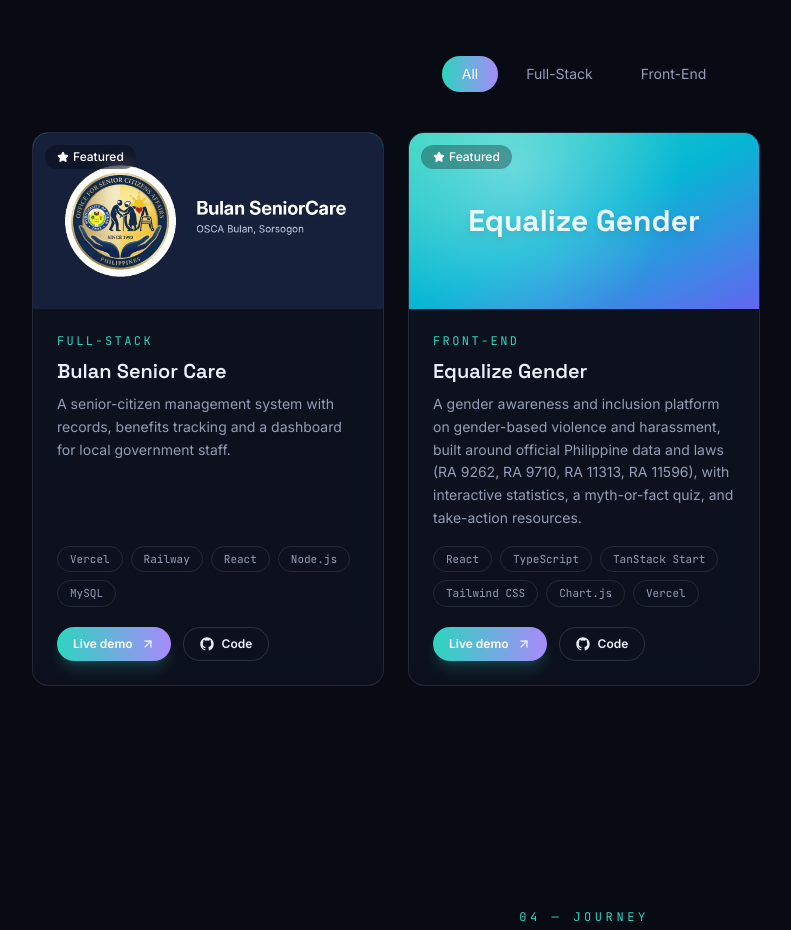
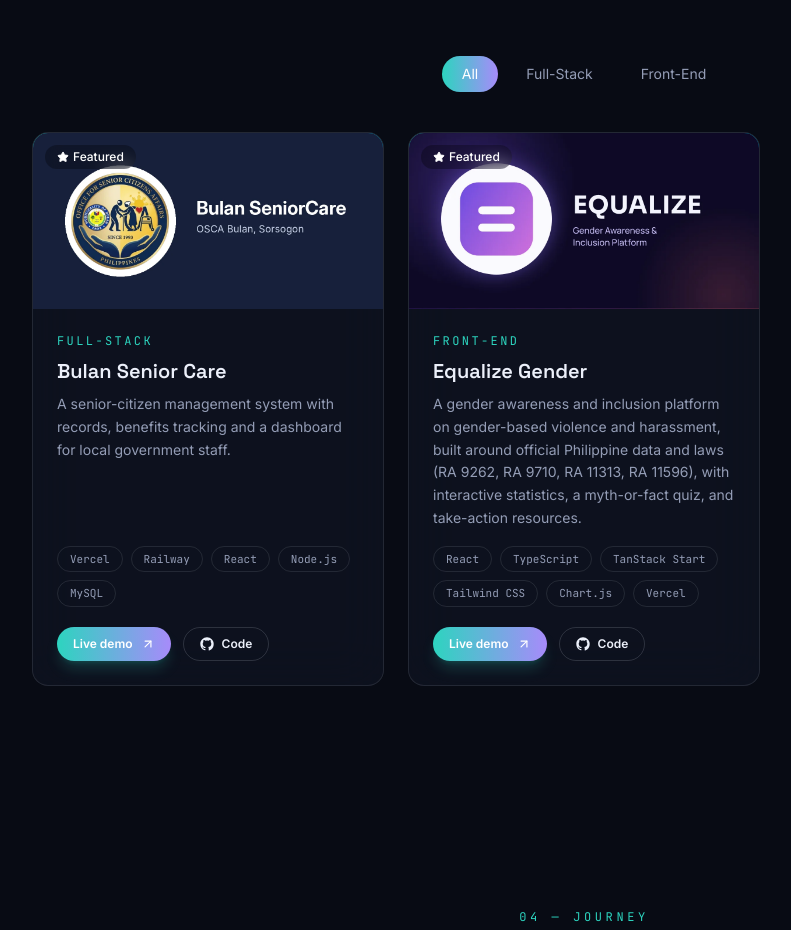
Before and after one commit to JustinGojar/My-Portfolio, a React (Vite) app: page / in a window 1280 px wide. Shown: the part 2580-3510 px from the top of the page, without its empty margins (56-847 px from the left). Built offline with nearby package versions, Linux system fonts and the light colour scheme; no server answers.

Commit message:
feat: add banner image for Equalize Gender project card
Co-Authored-By: Claude Opus 5.5 <noreply@anthropic.com>
Claude-Session: https://claude.ai/code/session_01EmKFsENruRL6UgvSuGaPxa

```diff
--- a/src/data/portfolio.js
+++ b/src/data/portfolio.js
@@ -88,6 +88,7 @@ export const projects = [
       'A gender awareness and inclusion platform on gender-based violence and harassment, built around official Philippine data and laws (RA 9262, RA 9710, RA 11313, RA 11596), with interactive statistics, a myth-or-fact quiz, and take-action resources.',
     tags: ['React', 'TypeScript', 'TanStack Start', 'Tailwind CSS', 'Chart.js', 'Vercel'],
     gradient: 'from-teal-400 via-cyan-500 to-indigo-500',
+    image: '/projects/equalize-gender.webp',
     live: 'https://equalize-gender.vercel.app/',
     code: 'https://github.com/JustinGojar/Equalize-Gender.git',
     featured: true,
```
Also changed, not shown: public/projects/equalize-gender.webp (added).
